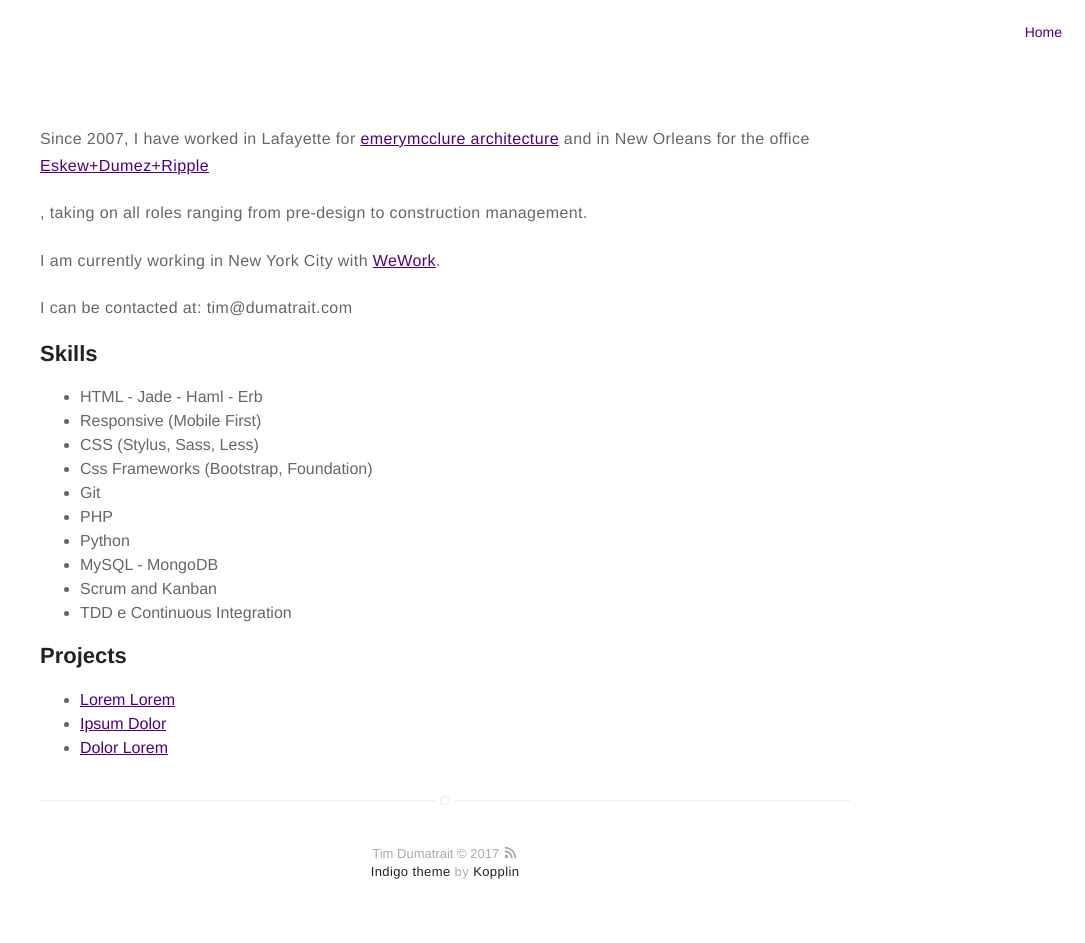
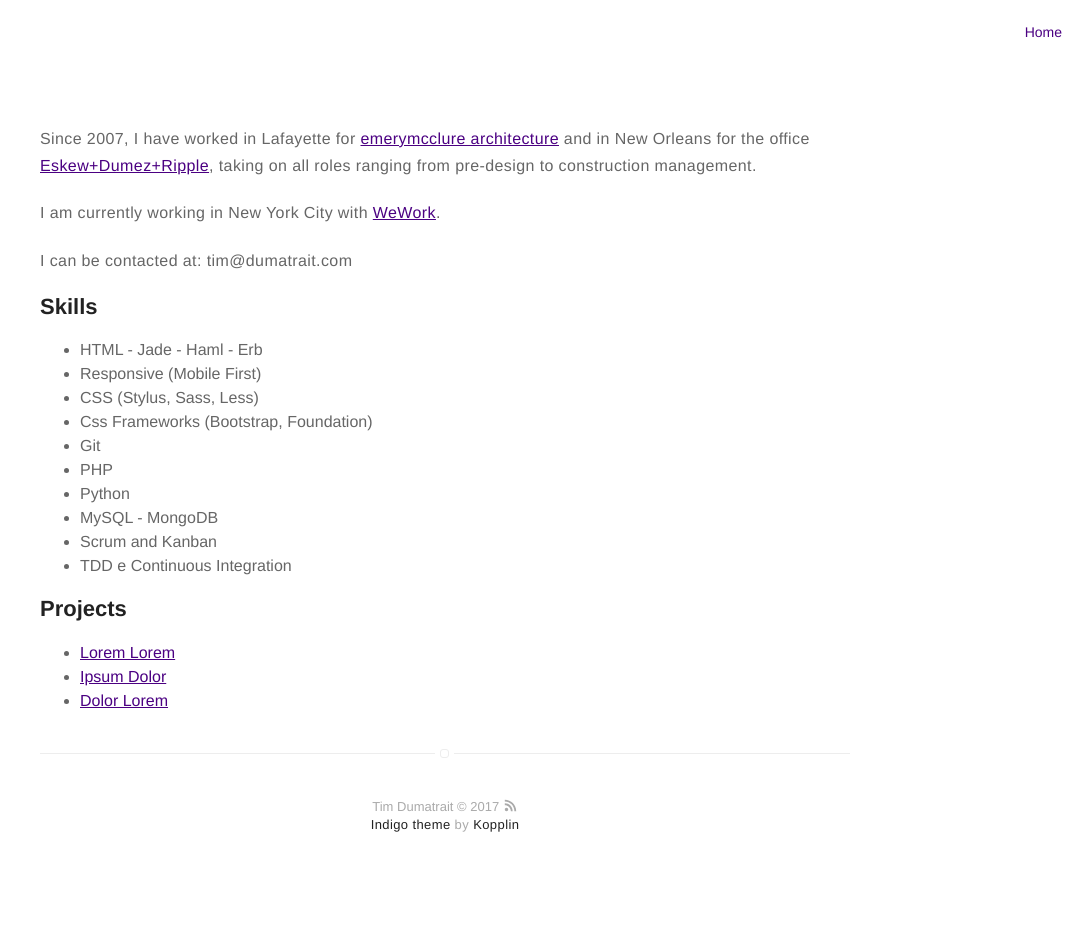
Before and after one commit to appareil/appareil.github.io, a Jekyll site: the page built from about.md, in a window 1280 px wide. Shown: the whole page, without its empty margins (195-1280 px from the left). Built offline with Jekyll 4.4.1, drawn with Linux system fonts in a browser that asks for light colours; after the commit the page ends 900 px from its top, so only the background shows below that.

```diff
--- a/about.md
+++ b/about.md
@@ -2,7 +2,7 @@
 title: About
 layout: page
 ---
-<p>Since 2007, I have worked in Lafayette for <a href="http://www.emerymcclure.com">emerymcclure architecture</a> and in New Orleans for the office <a href="http://www.eskewdumezripple.com">Eskew+Dumez+Ripple</a></p>, taking on all roles ranging from pre-design to construction management.
+<p>Since 2007, I have worked in Lafayette for <a href="http://www.emerymcclure.com">emerymcclure architecture</a> and in New Orleans for the office <a href="http://www.eskewdumezripple.com">Eskew+Dumez+Ripple</a>, taking on all roles ranging from pre-design to construction management.</p>
 
 <p>I am currently working in New York City with <a href="https://www.wework.com">WeWork</a>.</p>
 
```
